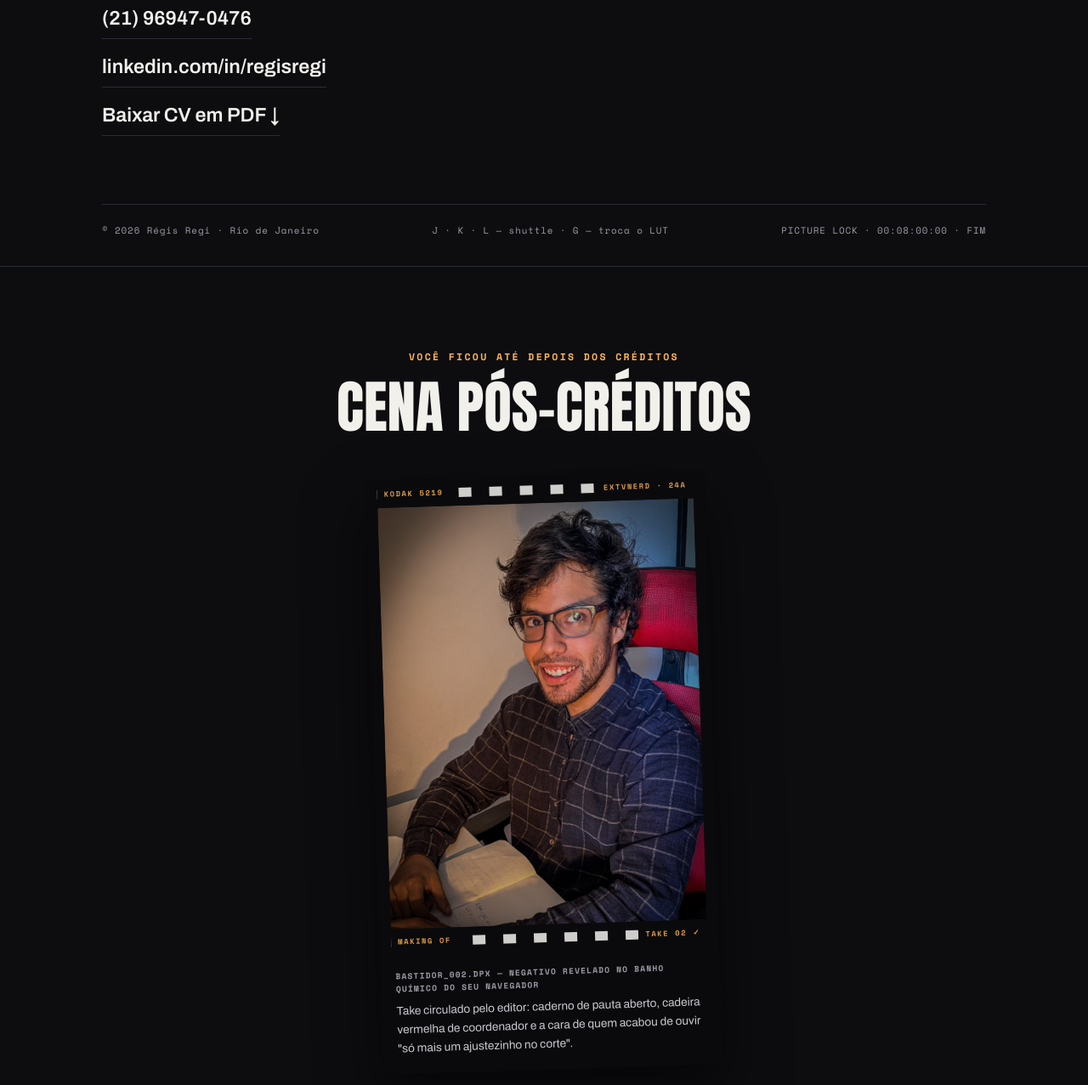
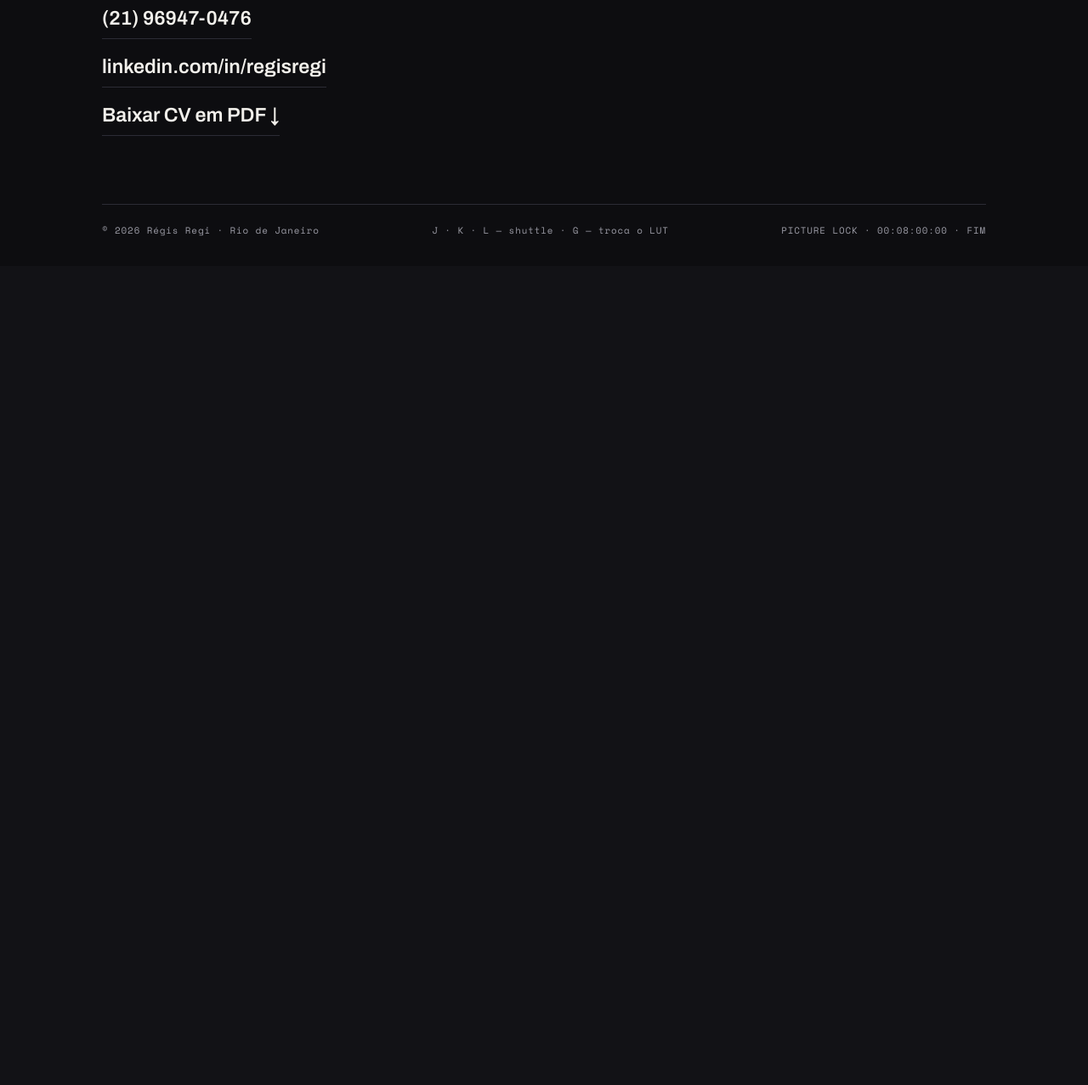
Before and after one commit to lucasmadda/regisregirepositorio, a plain HTML site: page index.html in a window 1280 px wide. Shown: the part 9794-11071 px from the top of the page at 85% size. After the commit the page ends 10107 px from the top, so only its background shows below. Drawn offline with nearby package versions, Linux system fonts and the light colour scheme; no server answers.

Commit message:
deploy: 0bdc99c4905d6abaa0398a10169504f87eb96c67

```diff
--- a/css/style.css
+++ b/css/style.css
@@ -1798,103 +1798,6 @@ body[data-lut="vhs"] .vhs-osd { display: flex; }
 
 body.projetando { overflow: hidden; }
 
-/* ---------- cena pós-créditos: negativo que se revela ---------- */
-
-.poscreditos {
-  background: var(--bg-deep);
-  border-top: 1px solid var(--line);
-  padding-block: clamp(3.5rem, 8vw, 6rem) clamp(4rem, 9vw, 7rem);
-  text-align: center;
-}
-
-.pos-eyebrow {
-  font-family: var(--font-mono);
-  font-size: .72rem;
-  font-weight: 700;
-  letter-spacing: .2em;
-  text-transform: uppercase;
-  color: var(--amber);
-  margin-bottom: 1rem;
-}
-
-.pos-title {
-  font-family: var(--font-display);
-  font-weight: 400;
-  font-size: clamp(2.2rem, 7vw, 4.2rem);
-  line-height: 1;
-  text-transform: uppercase;
-  color: var(--text);
-}
-
-.filme {
-  max-width: 400px;
-  margin: clamp(2rem, 5vw, 3rem) auto 0;
-  background: #0a0a0c;
-  border-radius: 6px;
-  padding: 0 14px;
-  box-shadow: 0 30px 70px rgba(0, 0, 0, .55);
-  transform: rotate(-1.8deg);
-  transition: transform .45s ease;
-}
-
-.filme:hover { transform: rotate(0deg) scale(1.01); }
-
-.filme-furos {
-  position: relative;
-  display: flex;
-  align-items: center;
-  justify-content: space-between;
-  height: 32px;
-  background-image: repeating-linear-gradient(90deg, rgba(242, 240, 235, .85) 0 15px, transparent 15px 36px);
-  background-size: 36px 11px;
-  background-repeat: repeat-x;
-  background-position: center;
-}
-
-.filme-furos span {
-  position: relative;
-  z-index: 1;
-  background: #0a0a0c;
-  padding-inline: 8px;
-  font-family: var(--font-mono);
-  font-size: .55rem;
-  font-weight: 700;
-  letter-spacing: .18em;
-  color: rgba(255, 180, 84, .85);
-}
-
-.filme img {
-  display: block;
-  width: 100%;
-  height: auto;
-  border-radius: 2px;
-}
-
-/* o negativo: só entra com JS ativo, e revela quando a cena aparece */
-html.js .filme:not(.revelado) img {
-  filter: invert(1) hue-rotate(180deg) contrast(.92) sepia(.2);
-}
-
-html.js .filme img { transition: filter 2.6s ease .35s; }
-
-.filme-legenda {
-  padding: 1rem 4px 1.2rem;
-  text-align: left;
-  font-size: .85rem;
-  color: var(--body);
-  line-height: 1.6;
-}
-
-.filme-legenda .mono {
-  display: block;
-  font-size: .6rem;
-  font-weight: 700;
-  letter-spacing: .12em;
-  text-transform: uppercase;
-  color: var(--muted);
-  margin-bottom: .5rem;
-}
-
 /* ---------- lab NLP ---------- */
 
 .lab { padding-bottom: clamp(3rem, 7vw, 5rem); }
@@ -2148,8 +2051,6 @@ html.js .filme img { transition: filter 2.6s ease .35s; }
   body[data-lut="vhs"] .lut-layer::before { animation: none; }
   body[data-lut="vhs"] .lut-layer::after { animation: none; opacity: 0; }
   .osd-play { animation: none; }
-  html.js .filme img { transition: none; }
-  .filme { transition: none; }
   .projecao-panel { animation: none; }
   .progress i { box-shadow: none; }
   .cards .card { transition: none; }
--- a/index.html
+++ b/index.html
@@ -561,23 +561,6 @@
       </div>
     </footer>
 
-    <!-- ===================== CENA PÓS-CRÉDITOS ===================== -->
-    <section class="poscreditos" aria-label="Cena pós-créditos: bastidores">
-      <div class="container">
-        <p class="pos-eyebrow">Você ficou até depois dos créditos</p>
-        <h2 class="pos-title">Cena pós-créditos</h2>
-        <figure class="filme" id="filme">
-          <div class="filme-furos" aria-hidden="true"><span>KODAK 5219</span><span>EXTVNERD · 24A</span></div>
-          <img src="assets/regis-bastidor.jpg" alt="Régis Regi em close no bastidor: sorrindo na cadeira vermelha de coordenador, de camisa xadrez, com o caderno de pauta aberto sobre a mesa" loading="lazy" width="980" height="1306">
-          <div class="filme-furos" aria-hidden="true"><span>MAKING OF</span><span>TAKE 02 ✓</span></div>
-          <figcaption class="filme-legenda">
-            <span class="mono">BASTIDOR_002.dpx — negativo revelado no banho químico do seu navegador</span>
-            Take circulado pelo editor: caderno de pauta aberto, cadeira vermelha de coordenador e a cara de quem acabou de ouvir "só mais um ajustezinho no corte".
-          </figcaption>
-        </figure>
-      </div>
-    </section>
-
   </main>
 
   <!-- ===================== SALA DE PROJEÇÃO ===================== -->
--- a/js/main.js
+++ b/js/main.js
@@ -461,23 +461,6 @@
     });
   }
 
-  /* ---------- cena pós-créditos: revelação do negativo ---------- */
-
-  var filme = document.getElementById("filme");
-  if (filme && "IntersectionObserver" in window) {
-    var filmeObserver = new IntersectionObserver(function (entries) {
-      entries.forEach(function (entry) {
-        if (entry.isIntersecting) {
-          filme.classList.add("revelado");
-          filmeObserver.disconnect();
-        }
-      });
-    }, { threshold: 0.45 });
-    filmeObserver.observe(filme);
-  } else if (filme) {
-    filme.classList.add("revelado");
-  }
-
   /* ---------- bin de mídia: catálogo do Medium ---------- */
 
   var binList = document.getElementById("bin-list");
```
Also changed, not shown: assets/regis-bastidor.jpg (deleted).
